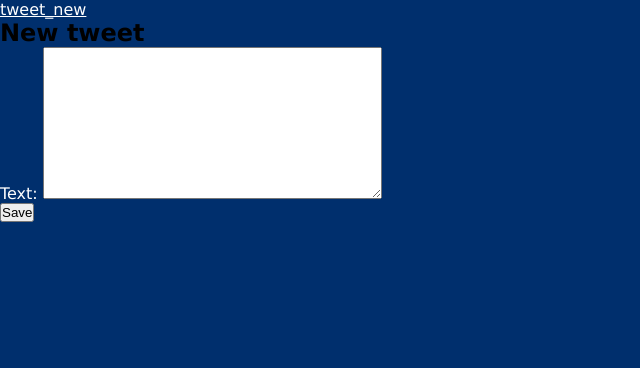
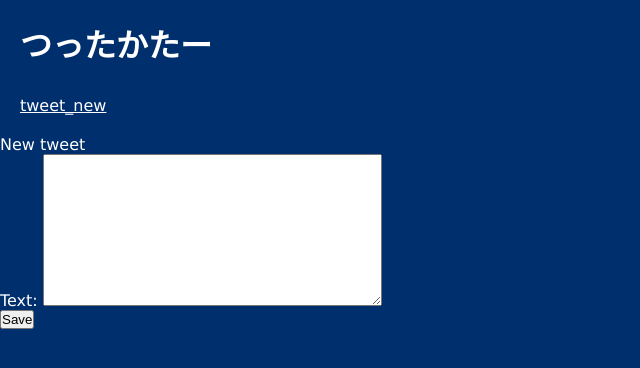
Before and after one commit to yuji96/twitter-clone, a Django app: page /tweet/new/ in a window 1280 px wide. Shown: the top 368 px of the page, without its empty margins (0-640 px from the left). Run offline with Django 3.2, Linux system fonts and the light colour scheme; the visitor is signed in with stand-in values (Sample User, id 1).

Commit message:
フロントを調整

```diff
--- a/tweets/static/tweets/style.css
+++ b/tweets/static/tweets/style.css
@@ -2,12 +2,25 @@ body {
   background-color: #002f6d;
 }
 
+h1, p, p a {
+  color: white;
+}
+
+h1, .tweet_new {
+  padding: 10px;
+  margin: 10px;
+}
+
 .tweet {
   padding: 10px;
-  margin-bottom: 10px;
+  margin: 10px;
   border: solid thin #0049a8;
 }
 
-p, p a {
-  color: white;
+.tweet p:nth-child(2) {
+  font-size: large;
 }
+
+.tweet p:nth-child(3) {
+  color: #929292;
+}
--- a/tweets/templates/tweets/base.html
+++ b/tweets/templates/tweets/base.html
@@ -5,8 +5,9 @@
     <link rel="stylesheet" type="text/css" href="{% static 'tweets/style.css' %}">
   </head>
   <body>
+    <h1>つったかたー</h1>
     {% if user.is_authenticated %}
-    <p><a href="{% url 'tweet_new' %}">tweet_new</a></p>
+    <p class="tweet_new"><a href="{% url 'tweet_new' %}">tweet_new</a></p>
     {% endif %}
     {% block content %}
     {% endblock %}
--- a/tweets/templates/tweets/tweet_new.html
+++ b/tweets/templates/tweets/tweet_new.html
@@ -1,7 +1,7 @@
 {% extends 'tweets/base.html' %}
 
 {% block content %}
-  <h2>New tweet</h2>
+  <p>New tweet</p>
   <form method="POST">
   {% csrf_token %}
     {{ form.as_p }}
--- a/tweets/views.py
+++ b/tweets/views.py
@@ -12,7 +12,7 @@ class TimelineView(generic.ListView):
 
     def get_queryset(self):
         """Return the last five published questions."""
-        return Tweet.objects.order_by('-created_date')[:5]
+        return Tweet.objects.order_by('-created_date')
 
 
 def tweet_new(request):
```
